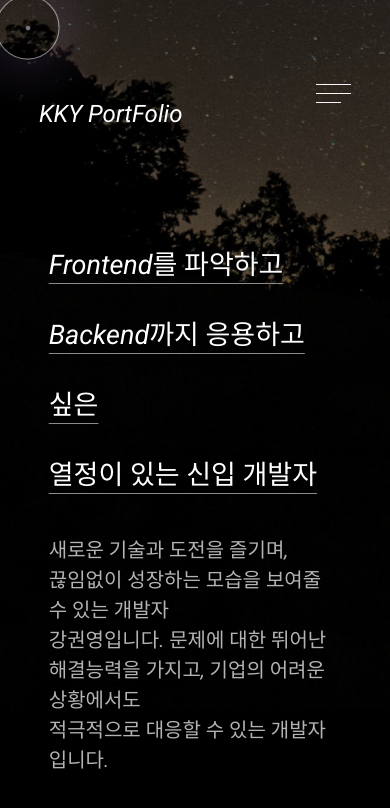
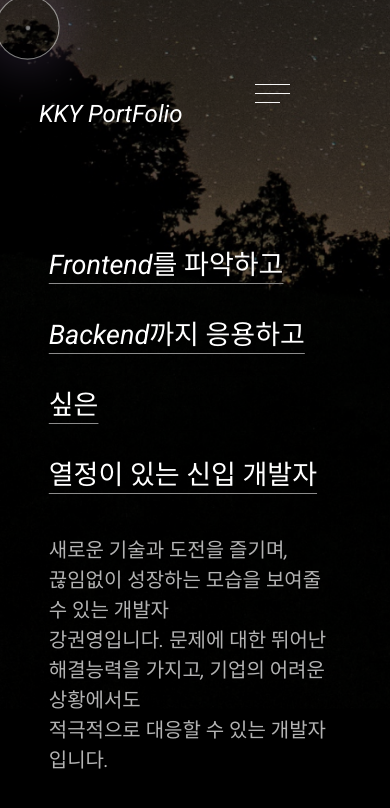
Before and after one commit to repeat0105/pofolfront, a React (Create React App) app: page / in a window 390 px wide. Shown: the top 808 px of the page. Built offline with nearby package versions, Linux system fonts and the light colour scheme; no server answers.

Commit message:
fristResponsive5

```diff
--- a/src/css/about.css
+++ b/src/css/about.css
@@ -65,4 +65,10 @@
     width: 100%;
     left: -17px;
   }
+  #btn {
+    right: 100px !important;
+  }
+  #box {
+    right: -150px !important;
+  }
 }
--- a/src/css/about.min.css
+++ b/src/css/about.min.css
@@ -1 +1 @@
-.aboutc{padding-top:180px;margin:0 auto;width:75%;height:100vh;color:#fff}.aboutc h1{padding-bottom:30px;font-weight:300;font-size:48px}.aboutc>p{padding-bottom:50px;font-size:20px;opacity:.7;line-height:30px;word-break:keep-all}.aboutc>div:nth-of-type(1){width:100%;max-width:530px;display:flex;flex-wrap:wrap;gap:10px;justify-content:space-around;padding-bottom:30px;position:relative;left:-40px}.aboutc>div:nth-of-type(1)>div{display:flex;flex-direction:column;align-items:center;justify-content:center;border:1px solid rgba(105,105,105,.3);border-radius:20px;width:160px;height:160px}.aboutc>div:nth-of-type(1)>div>p{font-size:12px;padding-top:10px}.aboutc>img:nth-of-type(1){position:absolute;top:1255px;left:52%;width:36%}@media screen and (max-width: 1620px){.aboutc>img:nth-of-type(1){display:none}}@media screen and (max-width: 1310px){.fritstext>div:nth-of-type(1)>div:nth-of-type(1){display:none}}@media screen and (max-width: 768px){.aboutc>div:nth-of-type(1),.aboutc>div:nth-of-type(2){width:100%;left:-17px}}
+.aboutc{padding-top:180px;margin:0 auto;width:75%;height:100vh;color:#fff}.aboutc h1{padding-bottom:30px;font-weight:300;font-size:48px}.aboutc>p{padding-bottom:50px;font-size:20px;opacity:.7;line-height:30px;word-break:keep-all}.aboutc>div:nth-of-type(1){width:100%;max-width:530px;display:flex;flex-wrap:wrap;gap:10px;justify-content:space-around;padding-bottom:30px;position:relative;left:-40px}.aboutc>div:nth-of-type(1)>div{display:flex;flex-direction:column;align-items:center;justify-content:center;border:1px solid rgba(105,105,105,.3);border-radius:20px;width:160px;height:160px}.aboutc>div:nth-of-type(1)>div>p{font-size:12px;padding-top:10px}.aboutc>img:nth-of-type(1){position:absolute;top:1255px;left:52%;width:36%}@media screen and (max-width: 1620px){.aboutc>img:nth-of-type(1){display:none}}@media screen and (max-width: 1310px){.fritstext>div:nth-of-type(1)>div:nth-of-type(1){display:none}}@media screen and (max-width: 768px){.aboutc>div:nth-of-type(1),.aboutc>div:nth-of-type(2){width:100%;left:-17px}#btn{right:100px !important}#box{right:-150px !important}}
--- a/src/scss/about.scss
+++ b/src/scss/about.scss
@@ -80,4 +80,10 @@
       left: -17px;
     }
   }
+  #btn {
+    right: 100px !important;
+  }
+  #box {
+    right:-150px !important;
+  }
 }
```
